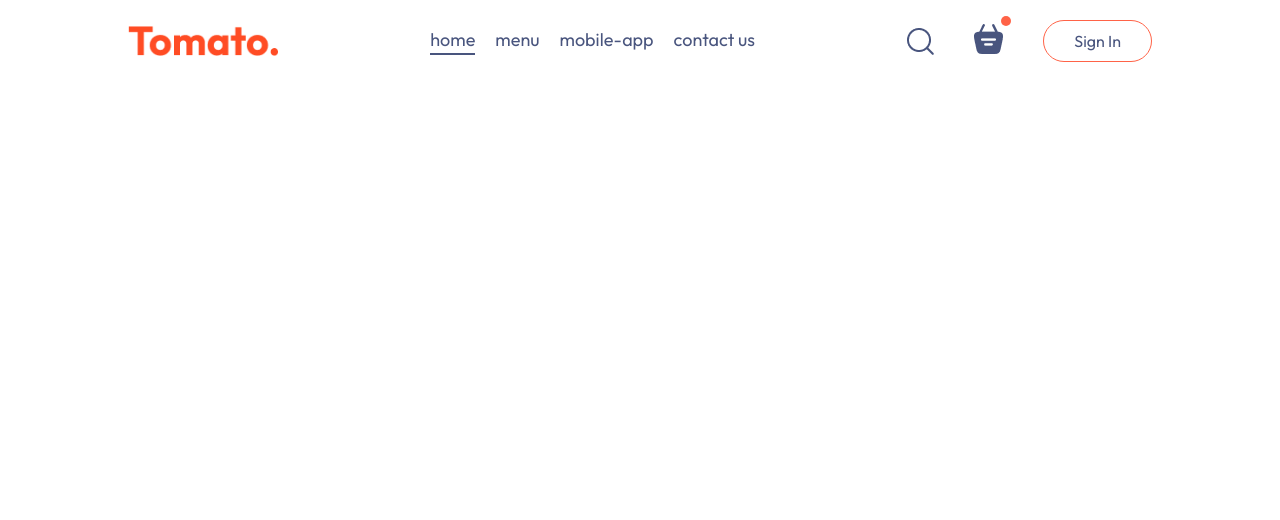
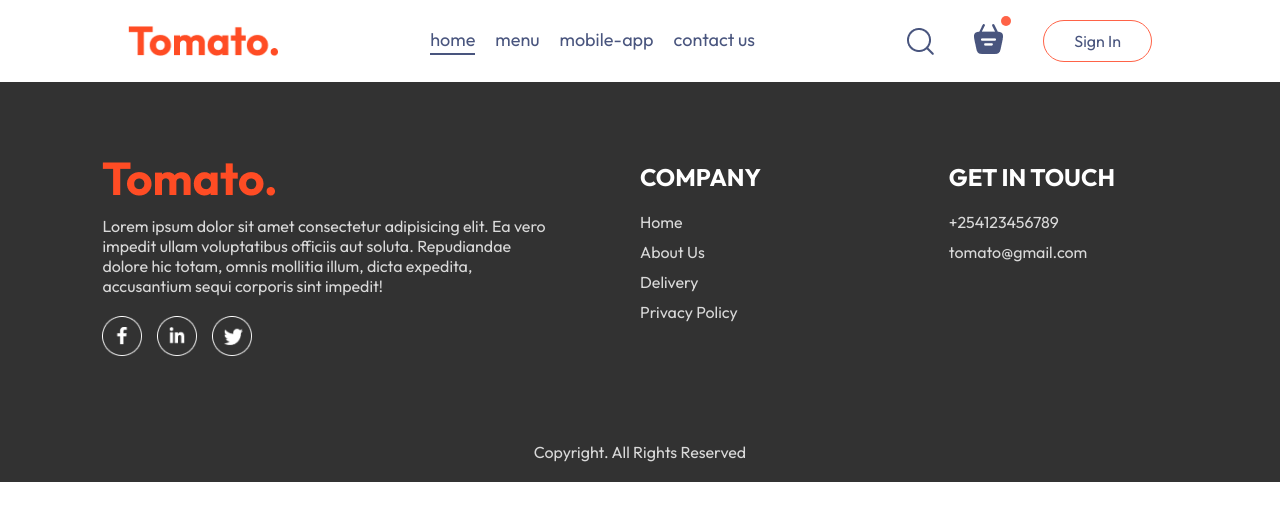
Before and after one commit to Debby-arch/food-delivery, a React (Vite) app: page /order in a window 1280 px wide. Shown: the top 520 px of the page. Built offline with nearby package versions, Linux system fonts and the light colour scheme.

Commit message:
additional features

```diff
--- a/src/App.jsx
+++ b/src/App.jsx
@@ -1,13 +1,15 @@
 import React from 'react';
 import Navbar from './components/navbar/Navbar';
 import { Route, Routes } from 'react-router-dom';
-import Home from './pages/home/Home';
 import Placeorder from './pages/placeorder/Placeorder';
 import Cart from './pages/cart/Cart';
+import Footer from './components/Footer/Footer';
+import Home from './pages/home/home';
 
 
 const App = () => {
   return (
+    <>
     <div className='app'>
       <Navbar/>
       <Routes>
@@ -16,6 +18,8 @@ const App = () => {
         <Route path='/order' element={<Placeorder/>}/>
       </Routes>
     </div>
+    <Footer/>
+    </>
   )
 }
 
--- /dev/null
+++ b/src/components/FoodDisplay/FoodDisplay.css
@@ -0,0 +1,14 @@
+.food-display{
+    margin-top: 30px;
+}
+.food-display h2{
+    font-size: max(2vw, 24px);
+    font-weight: 600;
+}
+.food-display-list{
+    display: grid;
+    grid-template-columns: repeat(auto-fill,minmax(240px,1fr));
+    margin-top: 30px;
+    gap: 30px;
+    row-gap: 50px;
+}
--- /dev/null
+++ b/src/components/FoodDisplay/FoodDisplay.jsx
@@ -0,0 +1,25 @@
+import React, { useContext } from 'react'
+import './FoodDisplay.css'
+import { StoreContext } from '../../context/StoreContext'
+import FoodItem from '../FoodItem/FoodItem'
+
+
+const FoodDisplay = ({category}) => {
+
+    const{food_list} = useContext(StoreContext)
+
+  return (
+    <div className='food-display' id='food-display'>
+        <h2>Top dishes near you</h2>
+        <div className="food-display-list">
+            {food_list.map((item,index)=>{
+                if (category ==="All" || category===item.category) {
+                return <FoodItem key={index} id={item._id} name={item.name} description={item.description} price={item.price} image={item.image}/>
+                }
+            })}
+        </div>
+    </div>
+  )
+}
+
+export default FoodDisplay
--- /dev/null
+++ b/src/components/FoodItem/FoodItem.css
@@ -0,0 +1,63 @@
+.food-item{
+    width: 100%;
+    margin: auto;
+    border-radius: 15px;
+    box-shadow: 0px 0px 10px #00000015;
+    transition: 0.3s;
+    animation: fadeIn;
+}
+.food-item-image{
+    width: 100%;
+    border-radius: 15px 15px 0px 0px;
+}
+.food-item-info{
+    padding: 20px;
+}
+.food-item-name-rating{
+    display: flex;
+    justify-content: space-between;
+    align-items: center;
+    margin-bottom: 10px;
+}
+.food-item-name-rating p{
+    font-size: 20px;
+    font-weight: 500;
+}
+.food-item-name-rating img{
+    width: 70px;
+}
+.food-item-desc{
+    color: #676767;
+    font-size: 12px;
+}
+.food-item-price{
+    color: tomato;
+    font-size: 22px;
+    font-weight: 500;
+    margin: 10px 0px;
+}
+.food-item-img-container{
+    position: relative;
+}
+.food-item-img-container .add{
+    width: 35px;
+    position: absolute;
+    bottom: 15px;
+    right: 15px;
+    cursor: pointer;
+    border-radius: 50%;
+}
+.food-item-counter{
+    position: absolute;
+    bottom: 15px;
+    right: 15px;
+    display: flex;
+    align-items: center;
+    gap: 10px;
+    padding: 6px;
+    border-radius: 50px;
+    background-color: white;
+}
+.food-item-counter img{
+    width: 30px;
+}
--- /dev/null
+++ b/src/components/FoodItem/FoodItem.jsx
@@ -0,0 +1,36 @@
+import React, { useContext } from 'react'
+import './FoodItem.css'
+import { assets } from '../../assets/assets'
+import { StoreContext } from '../../context/StoreContext'
+
+const FoodItem = ({id,name,price,description,image}) => {
+
+
+    const{cartItems,addToCart,removeFromCart} = useContext(StoreContext);
+
+  return (
+    <div className='food-item'>
+        <div className="food-item-img-container">
+            <img className="food-item-image" src={image} alt=""  />
+            {!cartItems[id]
+                ?<img className='add' onClick={()=>addToCart(id)} src={assets.add_icon_white} alt="" />
+                :<div className='food-item-counter'>
+                    <img onClick={()=>removeFromCart(id)} src={assets.remove_icon_red} alt="" />
+                    <p>{cartItems[id]}</p>
+                    <img onClick={()=>addToCart(id)} src={assets.add_icon_green} alt="" />
+                </div>
+            }
+        </div>
+        <div className="food-item-info">
+            <div className="food-item-name-rating">
+                <p>{name}</p>
+                <img src={assets.rating_starts} alt="" />
+            </div>
+            <p className="food-item-desc">{description}</p>
+            <p className="food-item-price">${price}</p>
+        </div>
+    </div>
+  )
+}
+
+export default FoodItem
--- /dev/null
+++ b/src/components/Footer/Footer.css
@@ -0,0 +1,41 @@
+.footer{
+    color: #d9d9d9;
+    background-color: #323232;
+    display: flex;
+    flex-direction: column;
+    align-items: center;
+    gap: 20px;
+    padding: 20px 8vw;
+    padding-top: 80px;
+}
+.footer-content{
+    width: 100%;
+    display: grid;
+    grid-template-columns: 2fr 1fr 1fr;
+    gap :80px;
+}
+.footer-content-left, .footer-content-right, .footer-content-center {
+    display: flex;
+    flex-direction: column;
+    align-items: start;
+    gap: 20px;
+}
+.footer-content-left li, .footer-content-right li, .footer-content-center li {
+    list-style: none;
+    margin-bottom: 10px;
+    cursor: pointer;
+}
+.footer-content-right h2, .footer-content-center h2 {
+    color: white;
+}
+.footer-social-icons img{
+    width: 40px;
+    margin-right: 15px;
+}
+.footer hr{
+    width: 100%;
+    height: 2px;
+    margin: 20px 0;
+    border-color: grey;
+    border: none;
+}
--- /dev/null
+++ b/src/components/Footer/Footer.jsx
@@ -0,0 +1,42 @@
+import React from 'react'
+import './Footer.css'
+import { assets } from '../../assets/assets'
+
+
+const Footer = () => {
+  return (
+    <div className='footer' id='footer'>
+        <div className="footer-content">
+            <div className="footer-content-left">
+                <img src={assets.logo} alt="" />
+                <p>Lorem ipsum dolor sit amet consectetur adipisicing elit. Ea vero impedit ullam voluptatibus officiis aut soluta. Repudiandae dolore hic totam, omnis mollitia illum, dicta expedita, accusantium sequi corporis sint impedit!</p>
+                <div className="footer-social-icons">
+                    <img src={assets.facebook_icon} alt="" />
+                    <img src={assets.linkedin_icon} alt="" />
+                    <img src={assets.twitter_icon} alt="" />
+                </div>
+            </div>
+            <div className="footer-content-center">
+                <h2>COMPANY</h2>
+                <ul>
+                    <li>Home</li>
+                    <li>About Us</li>
+                    <li>Delivery</li>
+                    <li>Privacy Policy</li>
+                </ul>
+            </div>
+            <div className="footer-content-right">
+                <h2>GET IN TOUCH</h2>
+                <ul>
+                    <li>+254123456789</li>
+                    <li>tomato@gmail.com</li>
+                </ul>
+            </div>
+        </div>
+        <hr />
+        <p className="footer-copyright">Copyright. All Rights Reserved</p>
+    </div>
+  )
+}
+
+export default Footer
--- a/src/components/exploremenu/exploremenu.css
+++ b/src/components/exploremenu/exploremenu.css
@@ -41,3 +41,7 @@
     background-color: #e2e2e2;
     border: none;
 }
+.explore-menu-list-item .active{
+    border: 4px solid tomato;
+    padding: 2px;
+}
--- a/src/components/exploremenu/exploremenu.jsx
+++ b/src/components/exploremenu/exploremenu.jsx
@@ -5,14 +5,14 @@ import { menu_list } from '../../assets/assets'
 const ExploreMenu = ({category,setCategory}) => {
 
   return (
-    <div className='exploremenu' id='explore-menu'>
+    <div className='explore-menu' id='explore-menu'>
       <h1>Explore our menu</h1>
       <p className="explore-menu-text">Choose from a diverse menu featuring a delectable array of dishes crafted with the finest ingredients and culinary experience to satisfy your cravings and elevate your dining experience, one delcious meal at a time.</p>
       <div className="explore-menu-list">
         {menu_list.map((item,index)=>{
         return(
             <div onClick={()=>setCategory (prev=>prev===item.menu_name?"All":item.menu_name)} key={index} className='explore-menu-list-item'>
-                <img src={item.menu_image} alt="" />
+                <img className={category===item.menu_name?"active":""} src={item.menu_image} alt="" />
                 <p>{item.menu_name}</p>
             </div>
         )
--- /dev/null
+++ b/src/context/StoreContext.jsx
@@ -0,0 +1,42 @@
+import { createContext, useEffect, useState } from "react";
+import { food_list } from "../assets/assets";
+
+export const StoreContext = createContext(null)
+
+const StoreContextProvider = (props) => {
+
+    const [cartItems,setCartItems] = useState({});
+
+    const addToCart = (itemId) => {
+        if (!cartItems[itemId]) {
+            setCartItems((prev)=>({...prev,[itemId]:1}))
+        }
+        else{
+            setCartItems((prev)=>({...prev,[itemId]:prev[itemId]+1}))
+        }
+    }
+
+    const removeFromCart = (itemId) => {
+        setCartItems((prev)=>({...prev,[itemId]:prev[itemId]-1}))
+    }
+
+    useEffect(()=>{
+        console.log(cartItems);
+    },[cartItems])
+
+    const contextValue = {
+        food_list,
+        cartItems,
+        setCartItems,
+        addToCart,
+        removeFromCart
+    }
+
+    return(
+        <StoreContext.Provider value={contextValue}>
+            {props.children}
+        </StoreContext.Provider>
+    )
+}
+
+export default StoreContextProvider
--- a/src/main.jsx
+++ b/src/main.jsx
@@ -3,9 +3,12 @@ import ReactDOM from 'react-dom/client'
 import App from './App.jsx'
 import './index.css'
 import { BrowserRouter } from 'react-router-dom'
+import StoreContextProvider from './context/StoreContext.jsx'
 
 ReactDOM.createRoot(document.getElementById('root')).render(
   <BrowserRouter>
-    <App />
+  <StoreContextProvider>
+    <App/>
+  </StoreContextProvider>
   </BrowserRouter>
 )
--- a/src/pages/home/home.jsx
+++ b/src/pages/home/home.jsx
@@ -1,7 +1,8 @@
-import React from 'react'
+import React, { useState } from 'react'
 import './Home.css'
 import Header from '../../components/header/Header'
 import ExploreMenu from '../../components/exploremenu/ExploreMenu'
+import FoodDisplay from '../../components/FoodDisplay/FoodDisplay'
 
 const Home = () => {
 
@@ -11,6 +12,7 @@ const Home = () => {
     <div>
       <Header />
       <ExploreMenu category={category} setCategory={setCategory}/>
+      <FoodDisplay category={category}/>
     </div>
   )
 }
```
